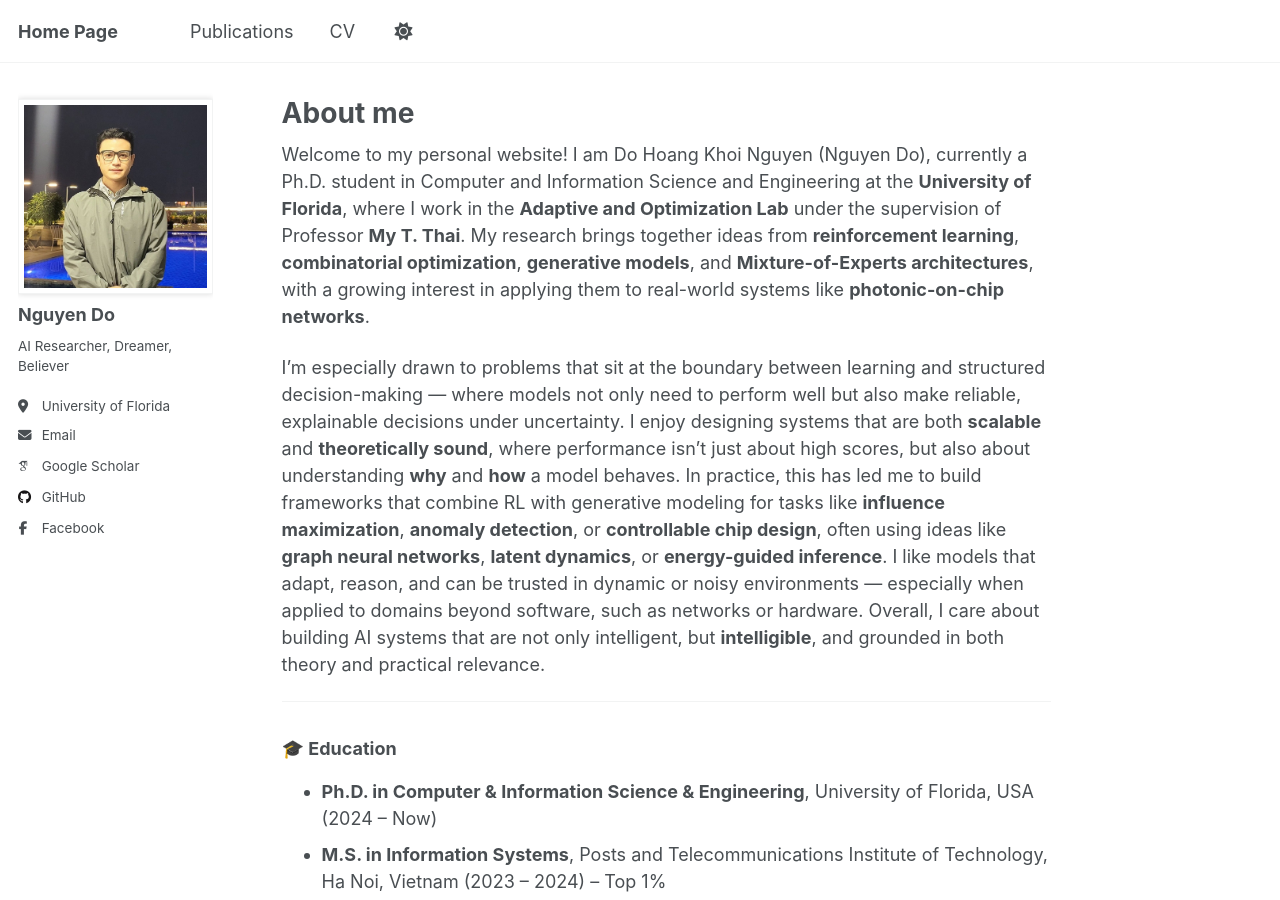
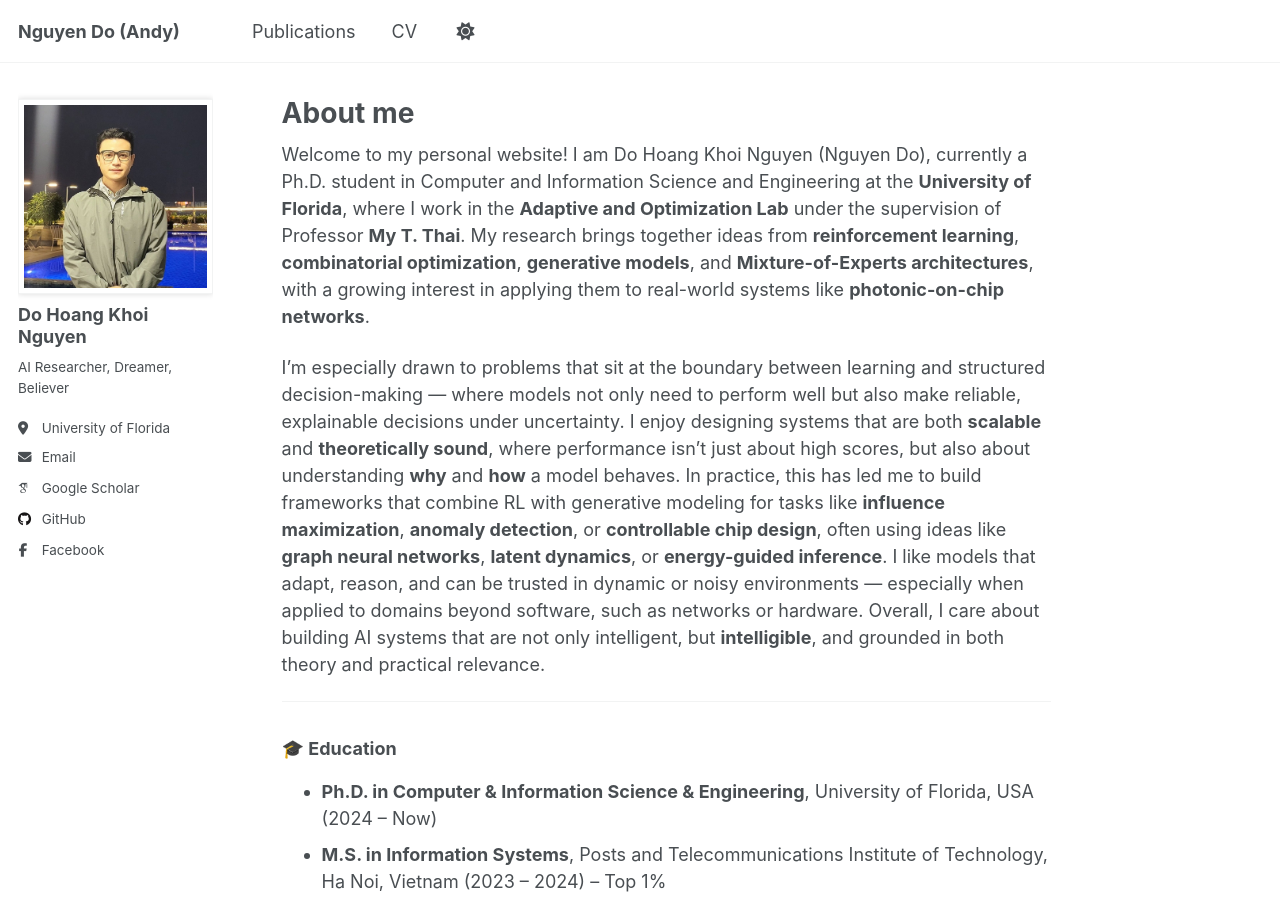
Before and after one commit to nguyendo1801/nguyendo1801.github.io, a Jekyll site: the page built from _pages/about.md, in a window 1280 px wide and 900 px high. Built offline with Jekyll 4.4.1, drawn with Linux system fonts in a browser that asks for light colours; some web fonts are replaced.

Commit message:
0.0.0.0.2.7

```diff
--- a/_config.yml
+++ b/_config.yml
@@ -1,7 +1,7 @@
 # Basic Site Settings
 locale: "en-US"
 site_theme: "default"
-title: "Home Page"
+title: "Nguyen Do (Andy)"
 title_separator: "-"
 name: &name "Nguyen Do (Andy)"
 description: &description "AI Researcher, Dreamer, Believer – University of Florida"
@@ -12,7 +12,7 @@ repository: "nguyendo1801/nguyendo1801.github.io"
 # Site Author
 author:
   avatar: "profile.jpg"
-  name: "Nguyen Do"
+  name: "Do Hoang Khoi Nguyen"
   bio: "AI Researcher, Dreamer, Believer"
   location: "University of Florida"
   email: "nguyen.do@ufl.edu"
```
